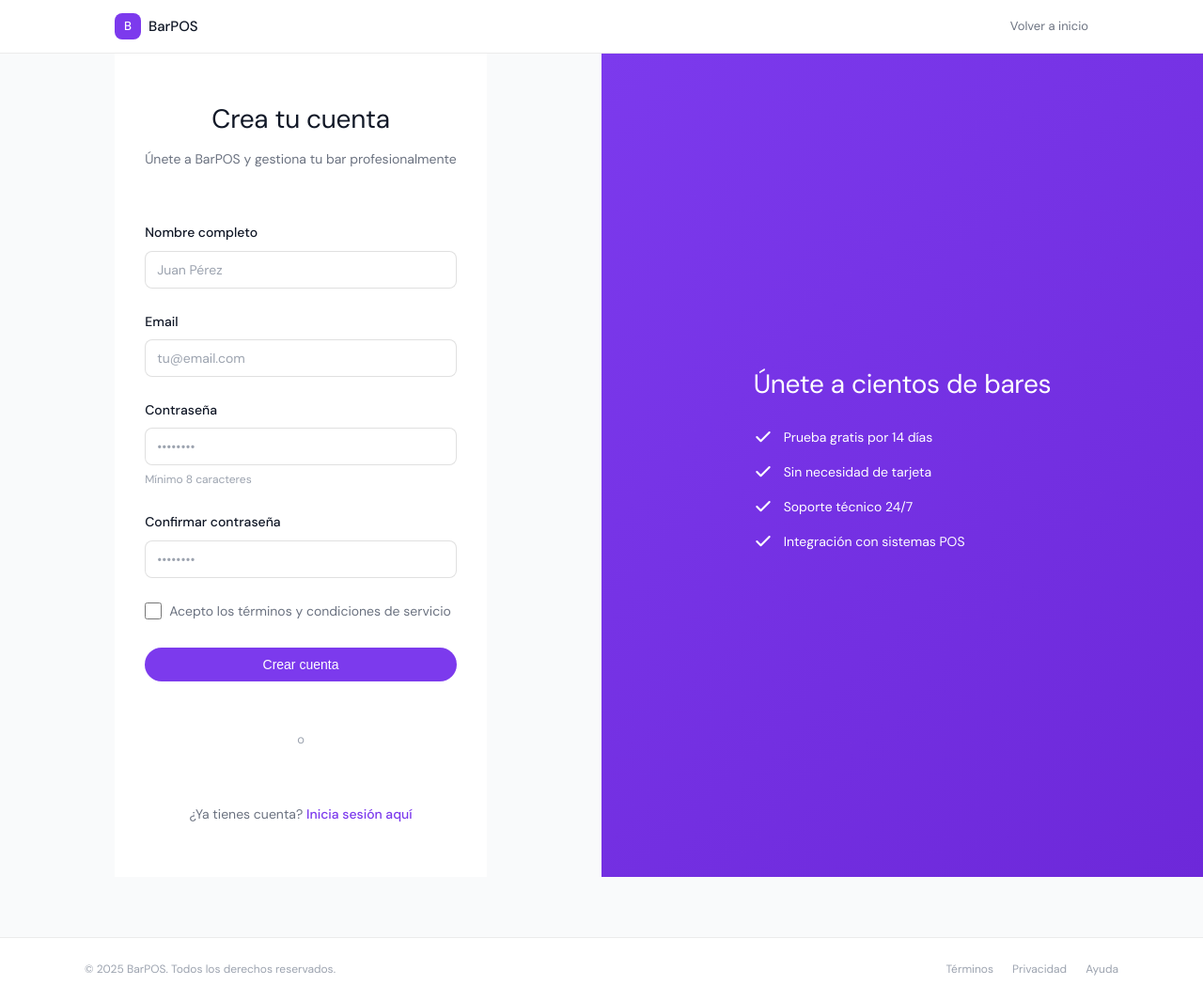
After one commit to Leo-alegre9/gestion_pos, a CodeIgniter 4 app: the page made by app/Views/auth/register.php in a window 1280 px wide. The commit adds this page. Shown: the whole page at 94% size. Run offline with PHP 8.4 and a stand-in for CodeIgniter, Linux system fonts and the light colour scheme; the template is opened without the code that fills it, so the values that code supplies are empty; some libraries are stand-ins or nearby versions.

Commit message:
Añadidos primeros bocetos de login y de register

```diff
--- /dev/null
+++ b/app/Views/auth/register.php
@@ -0,0 +1,169 @@
+<!DOCTYPE html>
+<html lang="es">
+<head>
+  <meta charset="UTF-8">
+  <meta name="viewport" content="width=device-width, initial-scale=1.0">
+  <title>Crear Cuenta — BarPOS</title>
+  <link rel="preconnect" href="https://fonts.googleapis.com">
+  <link rel="preconnect" href="https://fonts.gstatic.com" crossorigin>
+  <link href="https://fonts.googleapis.com/css2?family=DM+Sans:wght@300;400;500&family=DM+Mono:wght@400;500&display=swap" rel="stylesheet">
+  <link rel="stylesheet" href="/css/styles.css">
+</head>
+<body>
+
+  <header>
+    <nav>
+      <a href="/" class="logo">
+        <div class="logo-mark">B</div>
+        BarPOS
+      </a>
+      <div class="nav-links">
+        <a href="/" style="color: var(--text-secondary); font-size: 13px;">Volver a inicio</a>
+      </div>
+    </nav>
+  </header>
+
+  <section class="auth-container">
+    <div class="auth-box">
+      <div class="auth-header">
+        <h1>Crea tu cuenta</h1>
+        <p>Únete a BarPOS y gestiona tu bar profesionalmente</p>
+      </div>
+
+      <?php if (session()->getFlashdata('error')): ?>
+        <div class="alert alert-error">
+          <svg class="alert-icon" viewBox="0 0 24 24">
+            <circle cx="12" cy="12" r="10"/>
+            <line x1="12" y1="8" x2="12" y2="12"/>
+            <line x1="12" y1="16" x2="12.01" y2="16"/>
+          </svg>
+          <?= session()->getFlashdata('error') ?>
+        </div>
+      <?php endif; ?>
+
+      <?php if (session()->getFlashdata('success')): ?>
+        <div class="alert alert-success">
+          <svg class="alert-icon" viewBox="0 0 24 24">
+            <polyline points="20 6 9 17 4 12"/>
+          </svg>
+          <?= session()->getFlashdata('success') ?>
+        </div>
+      <?php endif; ?>
+
+      <form action="/auth/store-register" method="POST" class="auth-form">
+        <?= csrf_field() ?>
+
+        <div class="form-group">
+          <label for="name" class="form-label">Nombre completo</label>
+          <input
+            type="text"
+            id="name"
+            name="name"
+            class="form-input"
+            placeholder="Juan Pérez"
+            value="<?= old('name') ?>"
+            required
+          >
+        </div>
+
+        <div class="form-group">
+          <label for="email" class="form-label">Email</label>
+          <input
+            type="email"
+            id="email"
+            name="email"
+            class="form-input"
+            placeholder="tu@email.com"
+            value="<?= old('email') ?>"
+            required
+          >
+        </div>
+
+        <div class="form-group">
+          <label for="password" class="form-label">Contraseña</label>
+          <input
+            type="password"
+            id="password"
+            name="password"
+            class="form-input"
+            placeholder="••••••••"
+            required
+          >
+          <small class="form-hint">Mínimo 8 caracteres</small>
+        </div>
+
+        <div class="form-group">
+          <label for="password_confirm" class="form-label">Confirmar contraseña</label>
+          <input
+            type="password"
+            id="password_confirm"
+            name="password_confirm"
+            class="form-input"
+            placeholder="••••••••"
+            required
+          >
+        </div>
+
+        <div class="form-checkbox">
+          <input type="checkbox" id="terms" name="terms" value="1" required>
+          <label for="terms">Acepto los términos y condiciones de servicio</label>
+        </div>
+
+        <button type="submit" class="btn-pill btn-lg btn-block">Crear cuenta</button>
+      </form>
+
+      <div class="auth-divider">
+        <span>o</span>
+      </div>
+
+      <div class="auth-footer">
+        <p>¿Ya tienes cuenta? <a href="/auth/login" class="link-primary">Inicia sesión aquí</a></p>
+      </div>
+    </div>
+
+    <div class="auth-side">
+      <div class="auth-side-content">
+        <h2>Únete a cientos de bares</h2>
+        <ul class="auth-features">
+          <li>
+            <svg viewBox="0 0 24 24" class="feature-check">
+              <polyline points="20 6 9 17 4 12"/>
+            </svg>
+            <span>Prueba gratis por 14 días</span>
+          </li>
+          <li>
+            <svg viewBox="0 0 24 24" class="feature-check">
+              <polyline points="20 6 9 17 4 12"/>
+            </svg>
+            <span>Sin necesidad de tarjeta</span>
+          </li>
+          <li>
+            <svg viewBox="0 0 24 24" class="feature-check">
+              <polyline points="20 6 9 17 4 12"/>
+            </svg>
+            <span>Soporte técnico 24/7</span>
+          </li>
+          <li>
+            <svg viewBox="0 0 24 24" class="feature-check">
+              <polyline points="20 6 9 17 4 12"/>
+            </svg>
+            <span>Integración con sistemas POS</span>
+          </li>
+        </ul>
+      </div>
+    </div>
+  </section>
+
+  <footer style="margin-top: 4rem;">
+    <div class="footer-inner">
+      <div class="footer-copy">© 2025 BarPOS. Todos los derechos reservados.</div>
+      <div class="footer-links">
+        <a href="#">Términos</a>
+        <a href="#">Privacidad</a>
+        <a href="#">Ayuda</a>
+      </div>
+    </div>
+  </footer>
+
+</body>
+</html>
--- a/public/css/styles.css
+++ b/public/css/styles.css
@@ -520,7 +520,270 @@ footer {
   color: var(--text-tertiary);
 }
 
+/* AUTH PAGES */
+.auth-container {
+  display: grid;
+  grid-template-columns: 1fr 1fr;
+  min-height: calc(100vh - 120px);
+  gap: 0;
+}
+
+.auth-box {
+  background: var(--surface);
+  padding: 3rem 2rem;
+  display: flex;
+  flex-direction: column;
+  justify-content: center;
+  align-items: center;
+}
+
+.auth-box {
+  max-width: 400px;
+  margin: 0 auto;
+}
+
+.auth-header {
+  text-align: center;
+  margin-bottom: 2rem;
+}
+
+.auth-header h1 {
+  font-size: 1.75rem;
+  font-weight: 400;
+  margin-bottom: 0.5rem;
+  letter-spacing: -0.01em;
+}
+
+.auth-header p {
+  font-size: 14px;
+  color: var(--text-secondary);
+}
+
+.auth-form {
+  width: 100%;
+  margin: 1.5rem 0;
+}
+
+.form-group {
+  margin-bottom: 1.5rem;
+}
+
+.form-label {
+  display: block;
+  font-size: 14px;
+  font-weight: 500;
+  margin-bottom: 0.5rem;
+  color: var(--text-primary);
+}
+
+.form-input {
+  width: 100%;
+  padding: 10px 12px;
+  border: 1px solid var(--border-strong);
+  border-radius: var(--radius-md);
+  font-size: 14px;
+  font-family: inherit;
+  transition: border-color 0.15s, box-shadow 0.15s;
+  background: var(--surface);
+  color: var(--text-primary);
+}
+
+.form-input:focus {
+  outline: none;
+  border-color: var(--purple);
+  box-shadow: 0 0 0 3px rgba(124, 58, 237, 0.1);
+}
+
+.form-input::placeholder {
+  color: var(--text-tertiary);
+}
+
+.form-hint {
+  display: block;
+  font-size: 12px;
+  color: var(--text-tertiary);
+  margin-top: 0.35rem;
+}
+
+.form-checkbox {
+  display: flex;
+  align-items: center;
+  gap: 8px;
+  margin: 1.25rem 0 1.75rem;
+  font-size: 14px;
+  color: var(--text-secondary);
+}
+
+.form-checkbox input[type="checkbox"] {
+  width: 18px;
+  height: 18px;
+  cursor: pointer;
+  accent-color: var(--purple);
+}
+
+.form-checkbox label {
+  cursor: pointer;
+}
+
+.btn-block {
+  width: 100%;
+  display: block;
+}
+
+.alert {
+  padding: 1rem 1rem;
+  border-radius: var(--radius-md);
+  margin-bottom: 1.5rem;
+  display: flex;
+  align-items: flex-start;
+  gap: 12px;
+  font-size: 14px;
+}
+
+.alert-icon {
+  width: 20px;
+  height: 20px;
+  flex-shrink: 0;
+  stroke-width: 2;
+  stroke-linecap: round;
+  stroke-linejoin: round;
+}
+
+.alert-error {
+  background: #fee2e2;
+  color: #991b1b;
+  border: 1px solid #fecaca;
+}
+
+.alert-error .alert-icon {
+  stroke: #991b1b;
+  fill: none;
+}
+
+.alert-success {
+  background: var(--green-bg);
+  color: var(--green-text);
+  border: 1px solid var(--green-border);
+}
+
+.alert-success .alert-icon {
+  stroke: var(--green-text);
+  fill: none;
+}
+
+.auth-divider {
+  position: relative;
+  margin: 1.5rem 0;
+  text-align: center;
+}
+
+.auth-divider::before {
+  content: '';
+  position: absolute;
+  top: 50%;
+  left: 0;
+  right: 0;
+  height: 1px;
+  background: var(--border);
+}
+
+.auth-divider span {
+  position: relative;
+  background: var(--surface);
+  padding: 0 12px;
+  color: var(--text-tertiary);
+  font-size: 13px;
+}
+
+.auth-footer {
+  text-align: center;
+  font-size: 14px;
+  margin-top: 1.5rem;
+}
+
+.auth-footer p {
+  margin: 0.5rem 0;
+  color: var(--text-secondary);
+}
+
+.link-primary {
+  color: var(--purple);
+  text-decoration: none;
+  font-weight: 500;
+  transition: color 0.15s;
+}
+
+.link-primary:hover {
+  color: #6d28d9;
+}
+
+.link-secondary {
+  color: var(--text-tertiary);
+  text-decoration: none;
+  transition: color 0.15s;
+}
+
+.link-secondary:hover {
+  color: var(--text-secondary);
+}
+
+.auth-side {
+  background: linear-gradient(135deg, var(--purple) 0%, #6d28d9 100%);
+  padding: 3rem 2rem;
+  display: flex;
+  flex-direction: column;
+  justify-content: center;
+  align-items: center;
+  color: white;
+}
+
+.auth-side-content {
+  max-width: 320px;
+}
+
+.auth-side h2 {
+  font-size: 1.75rem;
+  font-weight: 400;
+  margin-bottom: 1.5rem;
+  letter-spacing: -0.01em;
+}
+
+.auth-features {
+  list-style: none;
+  padding: 0;
+}
+
+.auth-features li {
+  display: flex;
+  align-items: flex-start;
+  gap: 12px;
+  margin-bottom: 1rem;
+  font-size: 14px;
+  line-height: 1.5;
+}
+
+.feature-check {
+  width: 20px;
+  height: 20px;
+  flex-shrink: 0;
+  stroke: white;
+  fill: none;
+  stroke-width: 2.5;
+  stroke-linecap: round;
+  stroke-linejoin: round;
+}
+
 /* RESPONSIVE */
+@media (max-width: 1024px) {
+  .auth-container {
+    grid-template-columns: 1fr;
+  }
+
+  .auth-side {
+    min-height: 300px;
+  }
+}
+
 @media (max-width: 640px) {
   .nav-links a:not(.btn-pill):not(.btn-outline) {
     display: none;
@@ -563,4 +826,12 @@ footer {
     flex-direction: column;
     align-items: flex-start;
   }
+
+  .auth-box {
+    padding: 2rem 1.5rem;
+  }
+
+  .auth-header h1 {
+    font-size: 1.5rem;
+  }
 }
```
Also changed, not shown: app/Config/Routes.php (+7 -0 lines), app/Controllers/Auth.php (added, +77 -0 lines), app/Views/auth/login.php (added, +155 -0 lines), app/Views/landing.php (+4 -4 lines).
